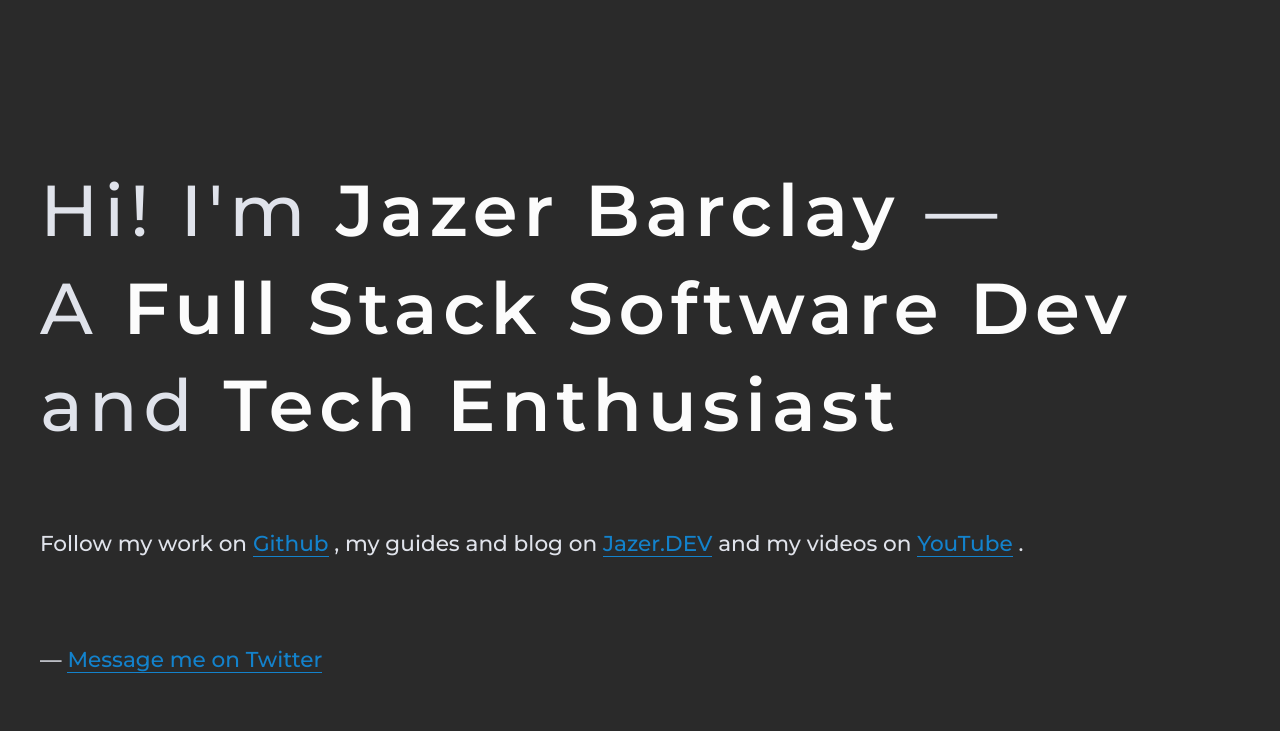
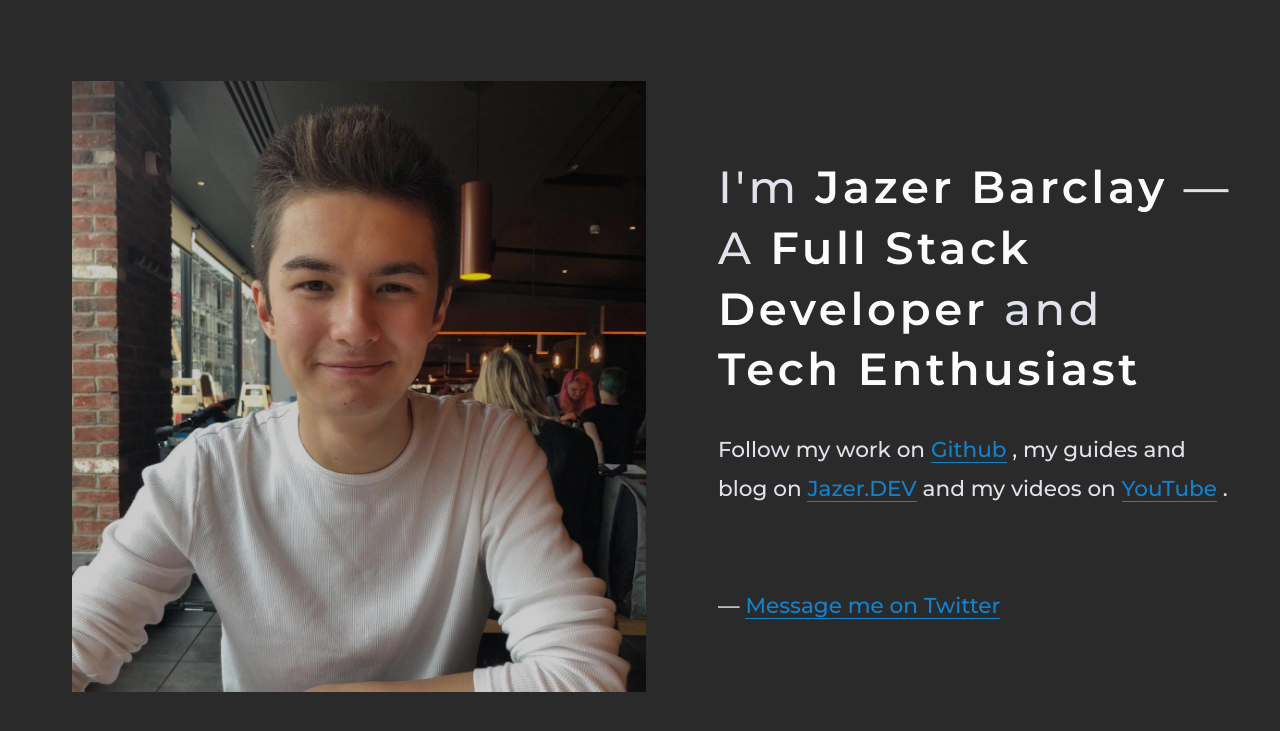
Before and after one commit to JazerBarclay/jazer.co.uk, a plain HTML site: page index.html in a window 1280 px wide. Shown: the part 63-794 px from the top of the page. Drawn offline with nearby package versions, Linux system fonts and the light colour scheme; files whose address does not match are found by name.

Commit message:
Added profile picture to index home

```diff
--- a/index.html
+++ b/index.html
@@ -20,13 +20,16 @@
 
 
     <main class="container">
+      <div id="home-container">
+        <img src="assets/profile.jpg" />
+        <div>
+
           <h1>
-        <br>
-        Hi! I'm <strong>Jazer Barclay</strong> &mdash;<br>
-        A <strong>Full Stack Software Dev</strong> and <strong>Tech Enthusiast</strong>
-        <br>
+            I'm <strong>Jazer Barclay</strong> &mdash;<br>
+            A <strong>Full Stack Developer</strong> and <strong>Tech Enthusiast</strong>
             <!-- Hi! I'm also a maker! Built a silent compressor recently :D -->
           </h1>
+
           <p style="width:100%;">
             Follow my work on
               <a href="https://www.github.com/JazerBarclay" target="_blank">Github</a>
@@ -39,6 +42,10 @@
              &mdash;
           <a href="https://www.twitter.com/JazerBarclay" target="_blank">Message me on Twitter</a>
           </p>
+
+        </div>
+      </div>
+
     </main>
 
 
--- a/style/core.css
+++ b/style/core.css
@@ -131,7 +131,7 @@ strong:hover {
 
 h1 {
     font-family: 'Montserrat', sans-serif;
-    font-size: 4em;
+    font-size: 2.5em;
     line-height: 1.35;
     font-weight: 500;
     letter-spacing: 0.08em;
@@ -193,6 +193,22 @@ li {
     font-size: .8em;
     padding-left: 5px;
 } */
+
+#home-container {
+    display: grid;
+    grid-template-columns: 11fr 9fr;
+    grid-gap: 40px;
+    align-items: center;
+    justify-items: center;
+}
+
+#home-container img {
+    filter: brightness(80%);
+    width: 90%;
+    height: auto;
+    border-radius: 0%;
+    padding: 10% 10% 10% 10%;
+}
 
 #about {
     display: grid;
```
Lines whose indentation alone changed are shown as unchanged.
